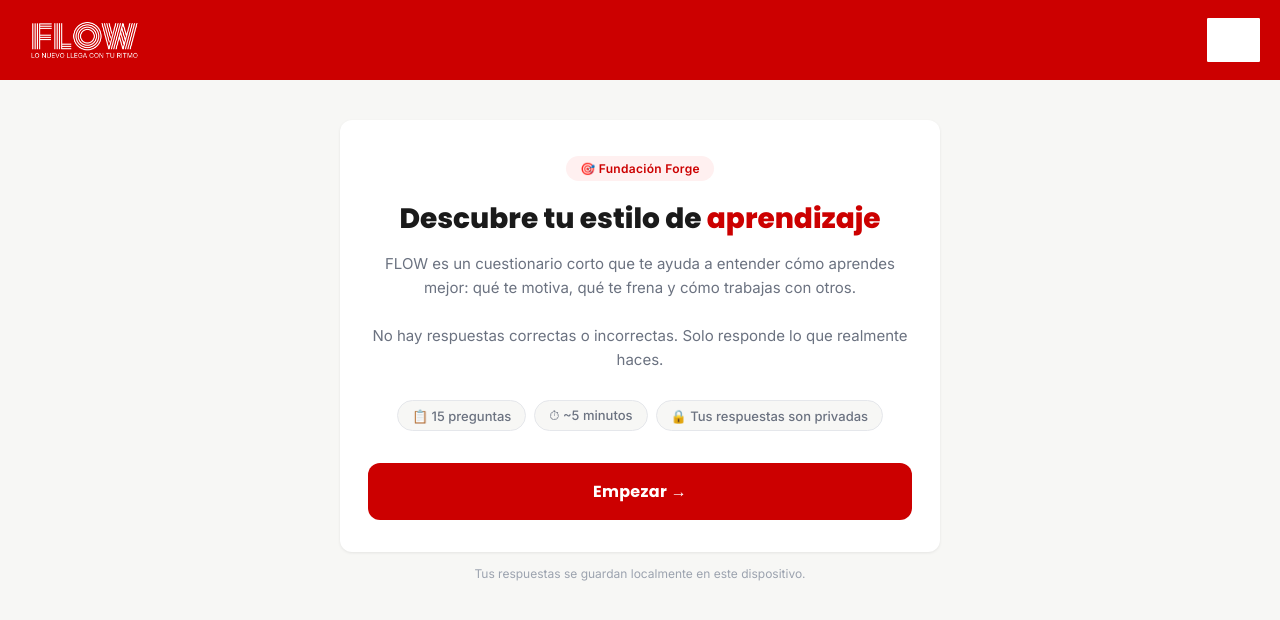
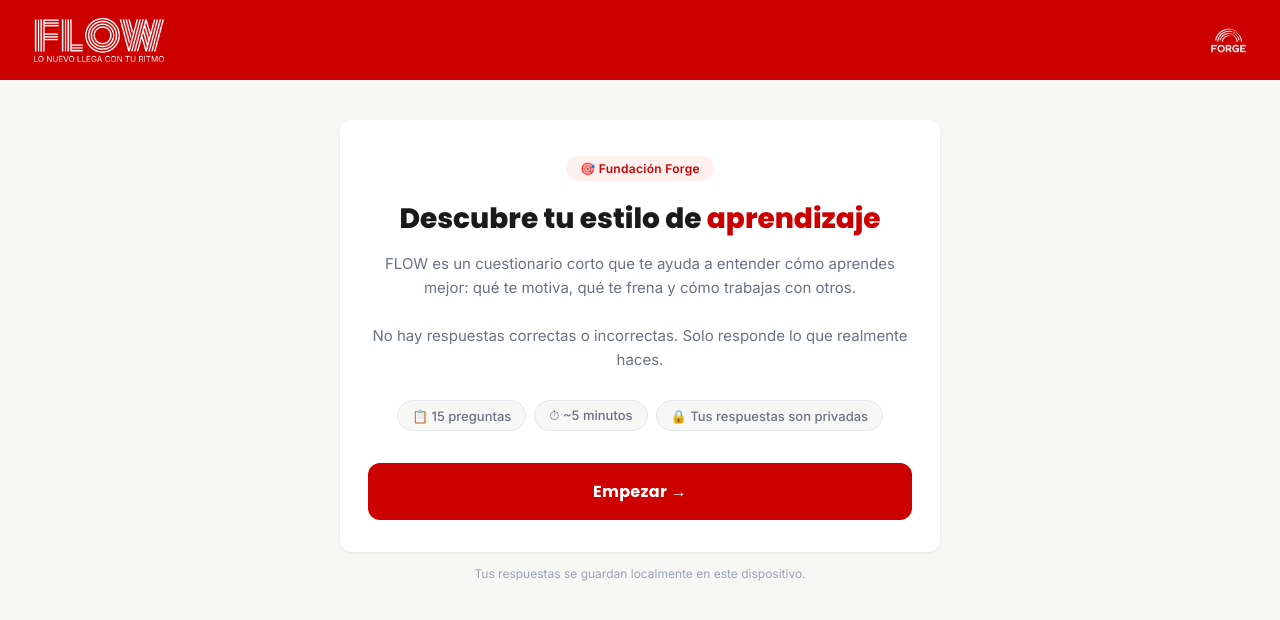
Before and after one commit to FundacionForge/Flow, a React (Vite) app: page / in a window 1280 px wide. Shown: the top 620 px of the page. Built offline with nearby package versions, Linux system fonts and the light colour scheme; no server answers.

Commit message:
fix(ui): increase FLOW logo size, restore Forge logo mix-blend-mode for white-bg PNG

```diff
--- a/src/styles/global.css
+++ b/src/styles/global.css
@@ -64,16 +64,17 @@
   flex-shrink: 0;
 }
 .header-logo-flow {
+  height: 64px;
+  width: auto;
+  object-fit: contain;
+  filter: brightness(0) invert(1);
+}
+.header-logo-forge {
   height: 52px;
   width: auto;
   object-fit: contain;
-  filter: brightness(0) invert(1);
-}
-.header-logo-forge {
-  height: 44px;
-  width: auto;
-  object-fit: contain;
-  filter: brightness(0) invert(1);
+  filter: invert(1);
+  mix-blend-mode: screen;
 }
 
 /* ─── Main content area ─────────────────────────────────────────────────────── */
```
